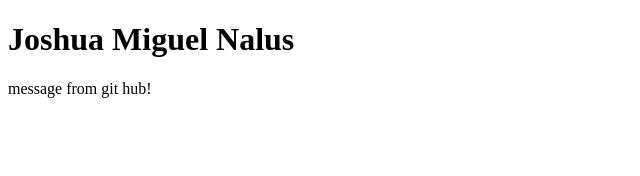
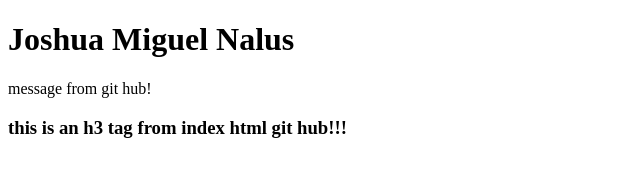
Before and after one commit to jnalus23/git-two, a plain HTML site: page index.html in a window 1280 px wide. Shown: the whole page, without its empty margins (0-640 px from the left). Drawn offline with Linux system fonts and the light colour scheme.

Commit message:
add some h3 tag

```diff
--- a/index.html
+++ b/index.html
@@ -7,5 +7,6 @@
   <body>
     <h1>Joshua Miguel Nalus</h1>
     <p>message from git hub!</p>
+    <h3>this is an h3 tag from index html git hub!!!</h3>
   </body>
 </html>
```
